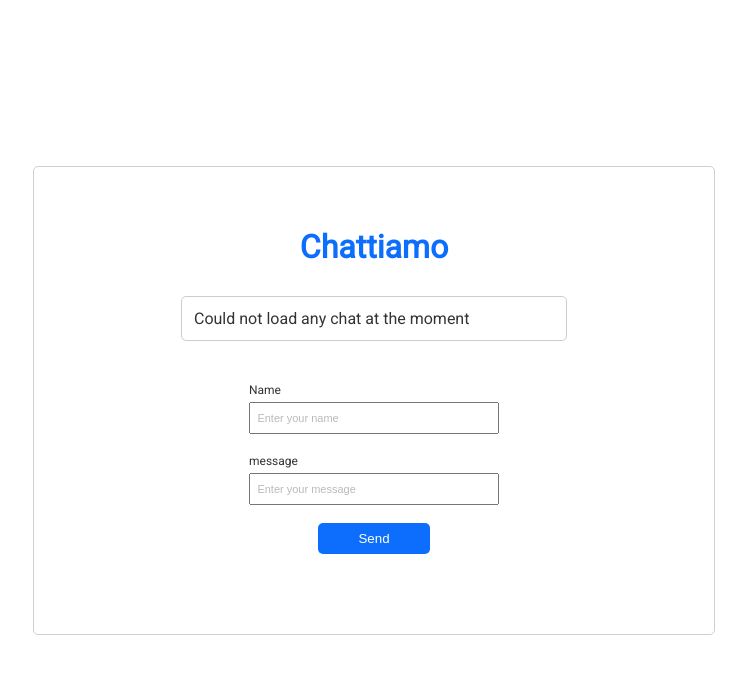
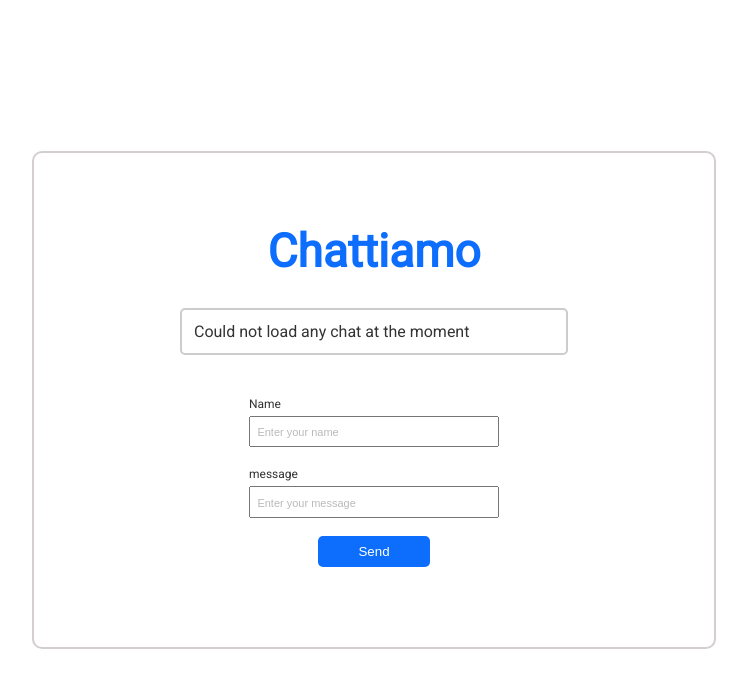
Before and after one commit to ike-agu/chat_app, a website: page frontend/index.html in a window 1280 px wide. Shown: the whole page, without its empty margins (266-1013 px from the left). Drawn offline with Linux system fonts and the light colour scheme; no server answers.

Commit message:
Add UI style for container border

```diff
--- a/frontend/styles.css
+++ b/frontend/styles.css
@@ -12,21 +12,21 @@ body {
   width: 600px;
   margin: 0 auto;
   padding: 2.5rem;
-  border: 1px solid rgb(213, 206, 206);
-  border-radius: 5px;
+  border: 2px solid rgb(213, 206, 206);
+  border-radius: 10px;
 }
 
 .container h1{
   margin-bottom: 1.5rem;
   color: #0d6efd;
   text-align: center;
-
+  font-size: 46px;
 }
 
 #display-message {
-  max-height: 400px;
+  max-height: 300px;
   overflow-y: auto;
-  border: 1px solid #ccc;
+  border: 2px solid #ccc;
   padding: 0.75rem;
   margin-bottom: 1rem;
   border-radius: 5px;
```
